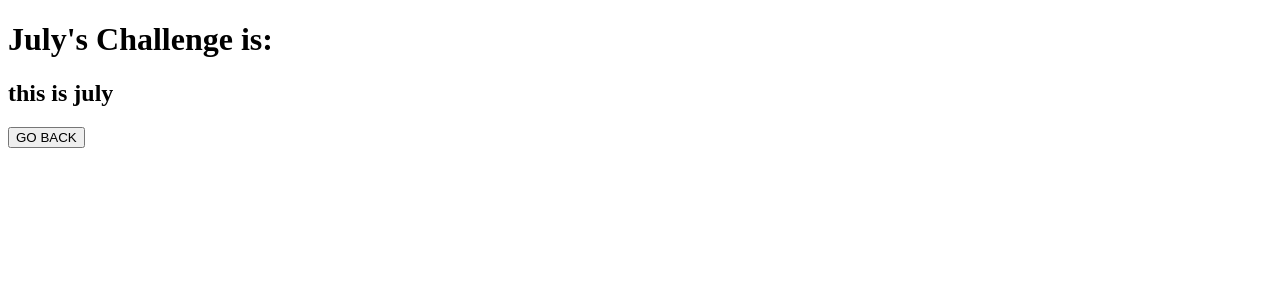
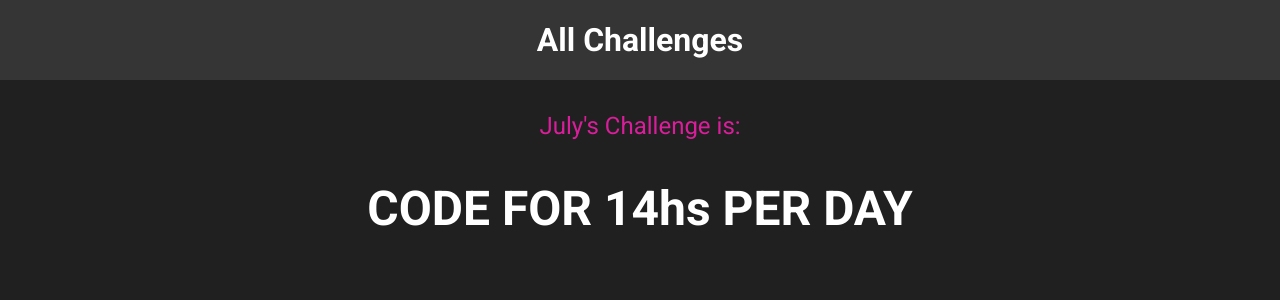
Before and after one commit to GastyFP/Python_Django_Beginnings, a Django app: page /challenges/july in a window 1280 px wide. Shown: the top 300 px of the page. Run offline with Django 4.2, Linux system fonts and the light colour scheme.

Commit message:
blocks statics files css & 404

```diff
--- /dev/null
+++ b/challenges/static/challenges/challenge.css
@@ -0,0 +1,16 @@
+h1,h2{
+    font-weight: bold;
+    text-align: center;
+    color: white;
+}
+
+h1{
+    font-size: 1.5rem;
+    font-weight: normal;
+    margin: 2rem 0 1rem 0;
+    color: #da1e9b
+}
+
+h2{
+    font-size: 3rem;
+}
--- /dev/null
+++ b/challenges/static/challenges/includes/header.css
@@ -0,0 +1,25 @@
+header{
+    width: 100%;
+    height: 5rem;
+    background-color: #353535;
+}
+
+header nav {
+    width: 100%;
+    height: 100%;
+    display: flex;
+    justify-content: center;
+    align-items: center;
+}
+
+header nav a {
+    color: white;
+    font-size: 2rem;
+    font-weight: bold;
+    text-decoration: none;
+}
+
+header nav a:hover,
+header nav a:active{
+    color: #c93799;
+}
--- a/challenges/templates/challenges/challenge.html
+++ b/challenges/templates/challenges/challenge.html
@@ -1,14 +1,24 @@
-<!DOCTYPE html>
-<html lang="en">
-<head>
-    <meta charset="UTF-8">
-    <meta http-equiv="X-UA-Compatible" content="IE=edge">
-    <meta name="viewport" content="width=device-width, initial-scale=1.0">
-    <title>{{month}}'s Challenges</title>
-</head>
-<body>
-    <h1>{{month}}'s Challenge is:</h1>
-    <h2>{{text}}</h2>
-    <a href={% url 'index' %}><button>GO BACK</button></a>
-</body>
-</html>
+{% extends 'base.html' %}
+{% load static %}
+    {% block page_title %}
+    {{month}}'s Challenges
+    {% endblock  %}
+
+    {% block css_files %}
+        <link rel="stylesheet" href="{% static 'challenges/challenge.css' %}" >
+        <link rel="stylesheet" href="{% static 'challenges/includes/header.css' %}" >
+    {% endblock  %}
+
+    {% block content %}
+
+    {% include "challenges/includes/header.html" %}
+
+    {% if not text %}
+        <h1>There is no challenge for {{month}} yet! Stay tuned!!</h1>
+        {% comment %} <a href={% url 'index' %}><button>GO BACK</button></a> {% endcomment %}
+        {% else %}
+            <h1>{{month}}'s Challenge is:</h1>
+            <h2>{{text}}</h2>
+            {% comment %} <a href={% url 'index' %}><button>GO BACK</button></a> {% endcomment %}
+    {% endif %}
+    {% endblock  %}
--- /dev/null
+++ b/challenges/templates/challenges/includes/header.html
@@ -0,0 +1,5 @@
+<header>
+    <nav>
+        <a href="{% url 'index' %}"> All Challenges</a>
+    </nav>
+</header>
--- a/challenges/views.py
+++ b/challenges/views.py
@@ -1,5 +1,5 @@
 from django.shortcuts import render
-from django.http import HttpResponse, HttpResponseNotFound, HttpResponseRedirect
+from django.http import HttpResponse, HttpResponseNotFound, HttpResponseRedirect,Http404
 from django.urls import reverse
 
 # Create your views here.
@@ -17,18 +17,18 @@ from django.urls import reverse
 #     return HttpResponse("HELLO MARCH!!")
 
 challenges = {
-    "january": "EAT A PIE JAN",
-    "february": " this is Feb",
-    "march": " this is Mar",
-    "april": " this is april",
-    "may": " this is may",
-    "june": " this is june",
-    "july": " this is july",
-    "august": " this is aug",
-    "september": " this is sept",
-    "october": " this is oct",
-    "november": " this is nov",
-    "december": " this is dec",
+    "january": "DO NOT GO TO SCHOOL",
+    "february": " TRY TO CODE FOR 12hs PER DAY",
+    "march": " DONT EAT VEGETABLES",
+    "april": " ONLY PUSHUPS ON FRIDAYS",
+    "may": " CROSSFIT EVERYDAY",
+    "june": " VACATIONS TO HAWAII",
+    "july": " CODE FOR 14hs PER DAY",
+    "august": " CRY WITH MONGODB",
+    "september": "BURNOUT CODING",
+    "october": " BUY COMPUTER",
+    "november": "STOP DOING THINGS AT ALL",
+    "december": None,
 }
 
 
@@ -64,4 +64,5 @@ def monthly_challenges(request, month):
             "text": response
         })
     except:
-        return HttpResponseNotFound(f"{month} not supported!!!")
+        # return HttpResponseNotFound(f"{month} not supported!!!")
+        raise Http404()
--- a/monthly_challenges/settings.py
+++ b/monthly_challenges/settings.py
@@ -57,6 +57,7 @@ TEMPLATES = [
         'BACKEND': 'django.template.backends.django.DjangoTemplates',
         'DIRS': [
             # BASE_DIR / "challenges" / "templates"
+            BASE_DIR / "templates"
         ],
         'APP_DIRS': True,
         'OPTIONS': {
@@ -120,6 +121,10 @@ USE_TZ = True
 
 STATIC_URL = 'static/'
 
+STATICFILES_DIRS = [
+    BASE_DIR / "static"
+]
+
 # Default primary key field type
 # https://docs.djangoproject.com/en/4.1/ref/settings/#default-auto-field
 
--- /dev/null
+++ b/static/base.css
@@ -0,0 +1,10 @@
+@import url('https://fonts.googleapis.com/css2?family=Roboto:wght@400;700&display=swap');
+
+html{
+    font-family: 'Roboto', sans-serif;
+}
+
+body{
+    margin: 0;
+    background-color: #202020;
+}
--- /dev/null
+++ b/templates/base.html
@@ -0,0 +1,17 @@
+{% load static %}
+<!DOCTYPE html>
+<html lang="en">
+<head>
+    <meta charset="UTF-8">
+    <meta http-equiv="X-UA-Compatible" content="IE=edge">
+    <meta name="viewport" content="width=device-width, initial-scale=1.0">
+    <title>{% block page_title %}Default Name{% endblock  %}</title>
+
+    <link rel='stylesheet' href="{% static 'base.css' %}">
+    {% block css_files %}{% endblock %}
+
+</head>
+<body>
+    {% block content %}{% endblock content %}
+</body>
+</html>
```
Also changed, not shown: challenges/static/challenges/challenges.css (added, +36 -0 lines), challenges/templates/challenges/index.html (+15 -11 lines), templates/404.html (added, +8 -0 lines).
